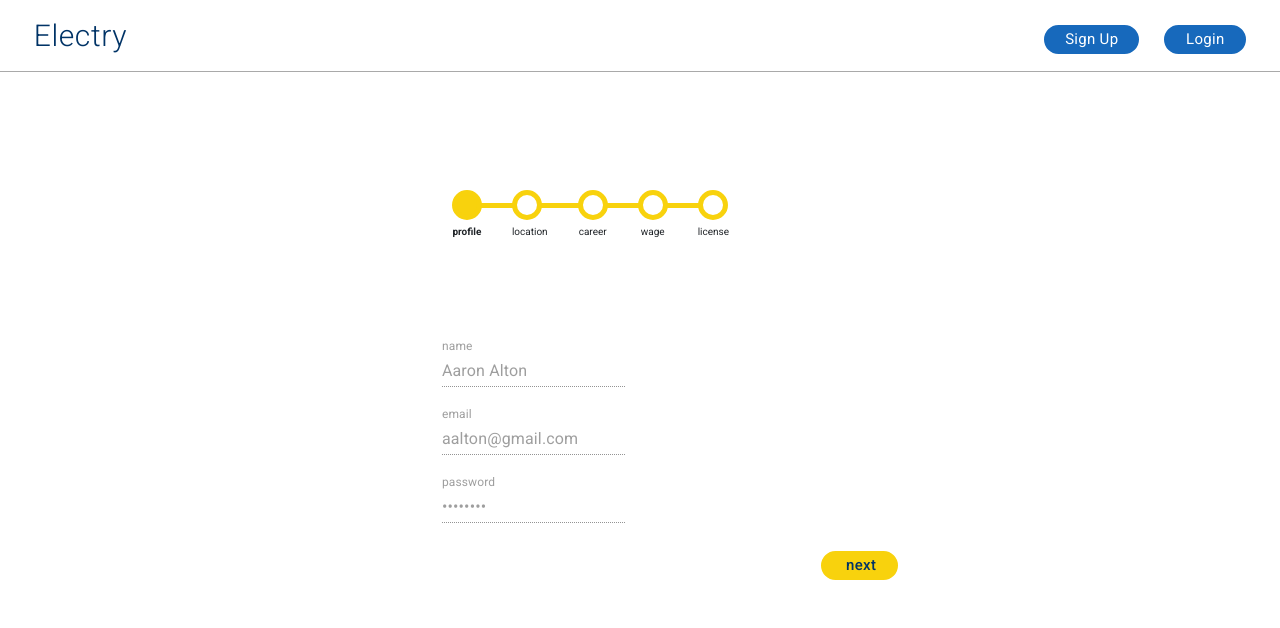
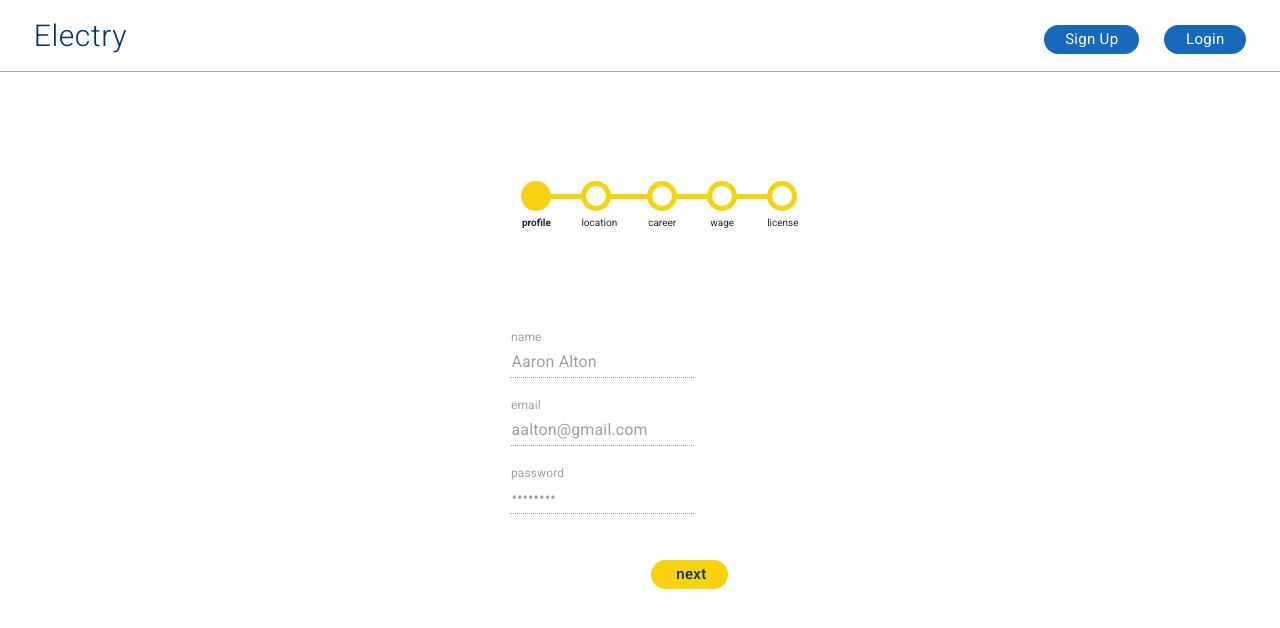
Before and after one commit to yeonjunie/capstone, a React (Create React App) app: page /registration in a window 1280 px wide. Shown: the top 628 px of the page. Built offline with nearby package versions, Linux system fonts and the light colour scheme.

Commit message:
style changes

```diff
--- a/src/Registration.css
+++ b/src/Registration.css
@@ -92,11 +92,11 @@
   padding-left:80px;
 }
 
-.buttons{
+.registration-buttons{
   display: flex;
   align-items: stretch;
   padding-top:8px;
-  padding-left:180px;
+  padding-left:50px;
 }
 
 .goback_visible {
--- a/src/Registration.js
+++ b/src/Registration.js
@@ -144,7 +144,7 @@ class Registration extends React.Component {
             </RadioGroup>
           </FormControl>
           </div>
-          <div className="buttons">
+          <div className="registration-buttons">
             <div className="goback_visible" onClick={this.backPage}>go back</div>
             <div className="login-button-container">
             {nextButton}
```
Also changed, not shown: 1 other file (tests, documents, lock files or other folders).
